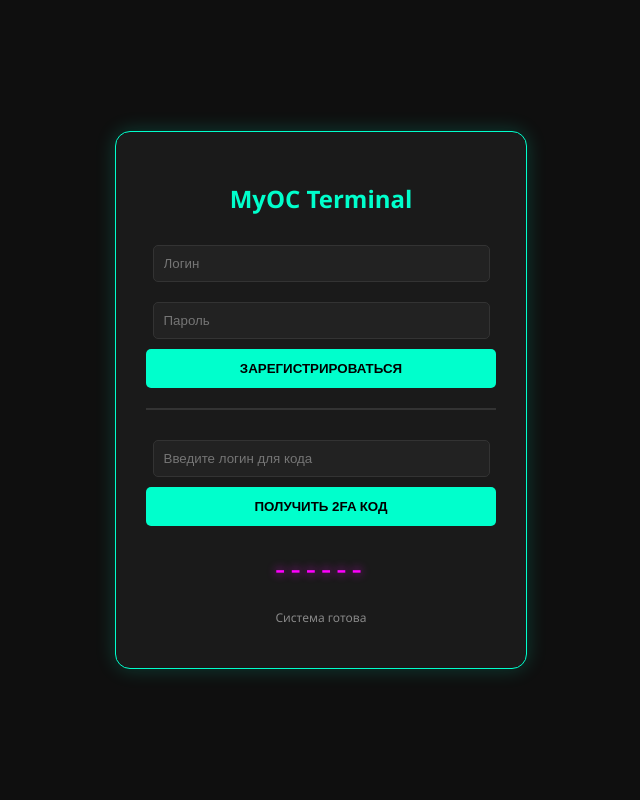
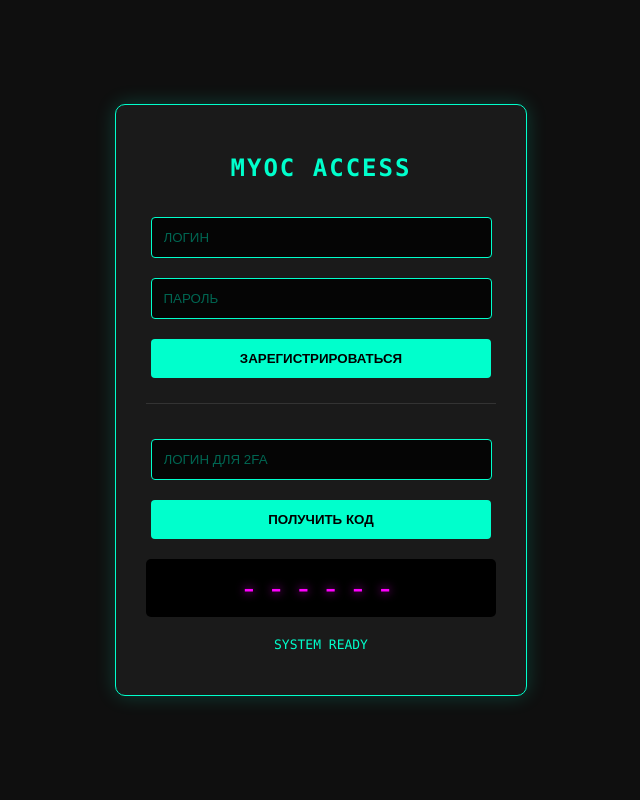
Before and after one commit to kapelyuh848-lgtm/myOCwebo, a Flask app: page / in a window 1280 px wide. Shown: the whole page, without its empty margins (319-959 px from the left). Run offline with Flask 3, Linux system fonts and the light colour scheme.

Commit message:
Update index.html

```diff
--- a/templates/index.html
+++ b/templates/index.html
@@ -2,59 +2,149 @@
 <html lang="ru">
 <head>
     <meta charset="UTF-8">
-    <title>MyOC - Cloud Auth</title>
+    <meta name="viewport" content="width=device-width, initial-scale=1.0">
+    <title>MyOC - Cloud Auth Terminal</title>
     <style>
-        body { background: #0f0f0f; color: #00ffcc; font-family: 'Segoe UI', sans-serif; display: flex; justify-content: center; align-items: center; height: 100vh; margin: 0; }
-        .container { background: #1a1a1a; padding: 30px; border-radius: 15px; border: 1px solid #00ffcc; box-shadow: 0 0 20px #00ffcc33; width: 350px; text-align: center; }
-        input { width: 90%; padding: 10px; margin: 10px 0; background: #222; border: 1px solid #333; color: white; border-radius: 5px; }
-        button { background: #00ffcc; color: black; border: none; padding: 12px 20px; border-radius: 5px; cursor: pointer; font-weight: bold; width: 100%; transition: 0.3s; }
-        button:hover { background: #00cca3; box-shadow: 0 0 15px #00ffcc; }
-        .code-display { font-size: 32px; letter-spacing: 5px; margin: 20px 0; color: #ff00ff; text-shadow: 0 0 10px #ff00ff; }
-        .status { font-size: 12px; margin-top: 10px; color: #888; }
+        body {
+            background: #0f0f0f;
+            color: #00ffcc;
+            font-family: 'Consolas', 'Courier New', monospace;
+            display: flex;
+            justify-content: center;
+            align-items: center;
+            height: 100vh;
+            margin: 0;
+        }
+        .container {
+            background: #1a1a1a;
+            padding: 30px;
+            border-radius: 10px;
+            border: 1px solid #00ffcc;
+            box-shadow: 0 0 20px rgba(0, 255, 204, 0.2);
+            width: 350px;
+            text-align: center;
+        }
+        h2 { margin-bottom: 25px; text-transform: uppercase; letter-spacing: 2px; }
+        input {
+            width: 90%;
+            padding: 12px;
+            margin: 10px 0;
+            background: #050505;
+            border: 1px solid #00ffcc;
+            color: #00ffcc;
+            border-radius: 4px;
+            outline: none;
+        }
+        input::placeholder { color: #006652; }
+        button {
+            background: #00ffcc;
+            color: #000;
+            border: none;
+            padding: 12px;
+            border-radius: 4px;
+            cursor: pointer;
+            font-weight: bold;
+            width: 97%;
+            margin-top: 10px;
+            transition: 0.3s;
+            text-transform: uppercase;
+        }
+        button:hover {
+            background: #000;
+            color: #00ffcc;
+            box-shadow: 0 0 15px #00ffcc;
+            border: 1px solid #00ffcc;
+        }
+        .code-display {
+            font-size: 32px;
+            letter-spacing: 8px;
+            margin: 20px 0;
+            color: #ff00ff;
+            text-shadow: 0 0 10px #ff00ff;
+            background: #000;
+            padding: 10px;
+            border-radius: 5px;
+        }
+        .status {
+            font-size: 13px;
+            margin-top: 20px;
+            color: #00ffcc;
+            min-height: 15px;
+        }
+        hr { border: 0; border-top: 1px solid #333; margin: 25px 0; }
     </style>
 </head>
 <body>
     <div class="container">
-        <h2>MyOC Terminal</h2>
+        <h2>MyOC Access</h2>
 
         <div id="reg-form">
-            <input type="text" id="user" placeholder="Логин">
-            <input type="password" id="pass" placeholder="Пароль">
-            <button onclick="register()">ЗАРЕГИСТРИРОВАТЬСЯ</button>
+            <input type="text" id="user" placeholder="ЛОГИН">
+            <input type="password" id="pass" placeholder="ПАРОЛЬ">
+            <button onclick="registerUser()">ЗАРЕГИСТРИРОВАТЬСЯ</button>
         </div>
 
-        <hr style="border: 0.5px solid #333; margin: 20px 0;">
+        <hr>
 
         <div id="auth-form">
-            <input type="text" id="auth-user" placeholder="Введите логин для кода">
-            <button onclick="getCode()">ПОЛУЧИТЬ 2FA КОД</button>
+            <input type="text" id="auth-user" placeholder="ЛОГИН ДЛЯ 2FA">
+            <button onclick="getTwoFactorCode()">ПОЛУЧИТЬ КОД</button>
             <div id="2fa-code" class="code-display">------</div>
         </div>
 
-        <p class="status" id="status-text">Система готова</p>
+        <p class="status" id="status-text">SYSTEM READY</p>
     </div>
 
     <script>
-        async fn register() {
+        async function registerUser() {
             const user = document.getElementById('user').value;
             const pass = document.getElementById('pass').value;
-            const res = await fetch('/api/register', {
+            const status = document.getElementById('status-text');
+
+            if(!user || !pass) {
+                status.innerText = "ОШИБКА: ЗАПОЛНИТЕ ПОЛЯ";
+                return;
+            }
+
+            status.innerText = "ОТПРАВКА ДАННЫХ...";
+
+            try {
+                const response = await fetch('/api/register', {
                     method: 'POST',
                     headers: {'Content-Type': 'application/json'},
                     body: JSON.stringify({username: user, password: pass})
                 });
-            const data = await res.json();
-            document.getElementById('status-text').innerText = data.message;
+                const data = await response.json();
+                status.innerText = data.message.toUpperCase();
+            } catch (e) {
+                status.innerText = "ОШИБКА СВЯЗИ С СЕРВЕРОМ";
+                console.error(e);
+            }
         }
 
-        async fn getCode() {
+        async function getTwoFactorCode() {
             const user = document.getElementById('auth-user').value;
-            const res = await fetch(`/api/get_2fa/${user}`);
-            const data = await res.json();
+            const codeDisplay = document.getElementById('2fa-code');
+            const status = document.getElementById('status-text');
+
+            if(!user) {
+                status.innerText = "ОШИБКА: ВВЕДИТЕ ЛОГИН";
+                return;
+            }
+
+            try {
+                const response = await fetch(`/api/get_2fa/${user}`);
+                const data = await response.json();
                 if (data.status === 'ok') {
-                document.getElementById('2fa-code').innerText = data.code;
+                    codeDisplay.innerText = data.code;
+                    status.innerText = "КОД ОБНОВЛЕН";
                 } else {
-                alert("Пользователь не найден");
+                    status.innerText = "ПОЛЬЗОВАТЕЛЬ НЕ НАЙДЕН";
+                    codeDisplay.innerText = "------";
+                }
+            } catch (e) {
+                status.innerText = "ОШИБКА ЗАПРОСА";
+                console.error(e);
             }
         }
     </script>
```
Lines whose indentation alone changed are shown as unchanged.
